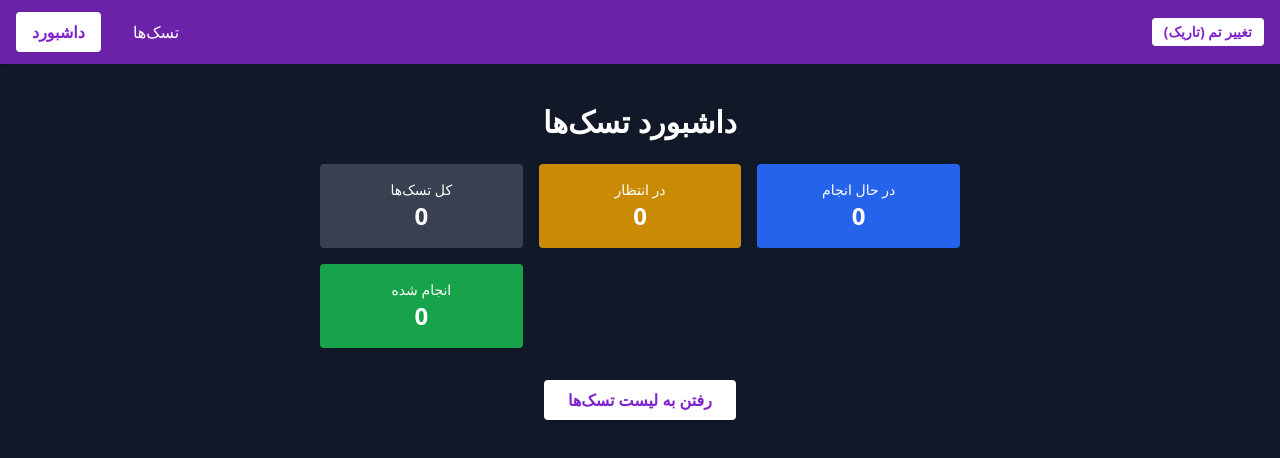
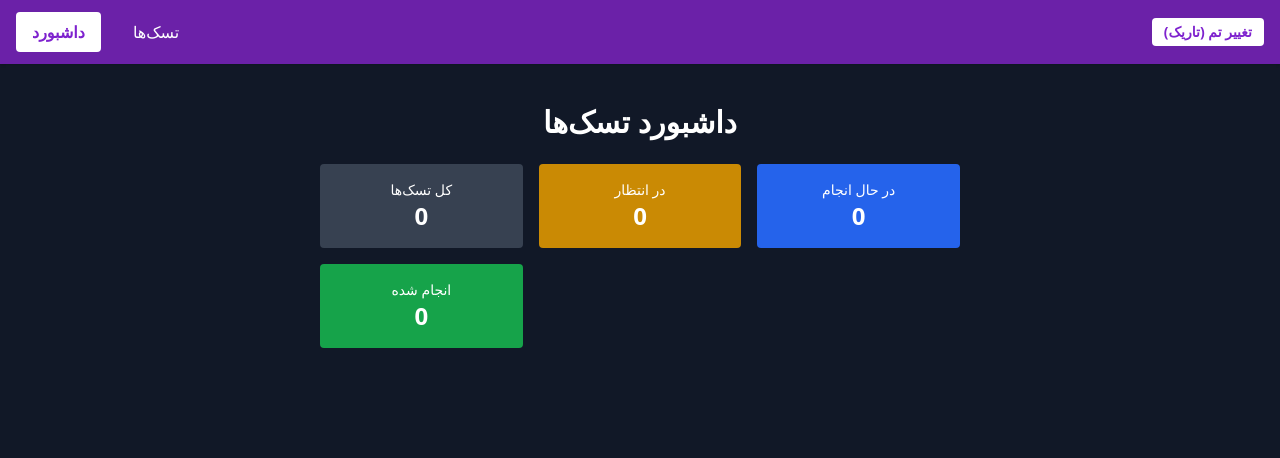
Before and after one commit to soroushiliyat/task-manager-vite-ts, a React (Vite) app: page / in a window 1280 px wide. Shown: the top 458 px of the page. Built offline with nearby package versions, Linux system fonts and the light colour scheme.

Commit message:
remove the last button & link

```diff
--- a/src/features/dashboard/DoshboardPage.tsx
+++ b/src/features/dashboard/DoshboardPage.tsx
@@ -33,14 +33,7 @@ export default function DashboardPage() {
         <StatCard label="انجام شده" value={completed} color="bg-green-600" />
       </div>
 
-      <div className="flex justify-center">
-        <Link
-          to="/tasks"
-          className="bg-white text-purple-700 font-semibold px-6 py-2 rounded shadow hover:bg-gray-100 transition"
-        >
-          رفتن به لیست تسک‌ها
-        </Link>
-      </div>
+
     </div>
   );
 }
```
